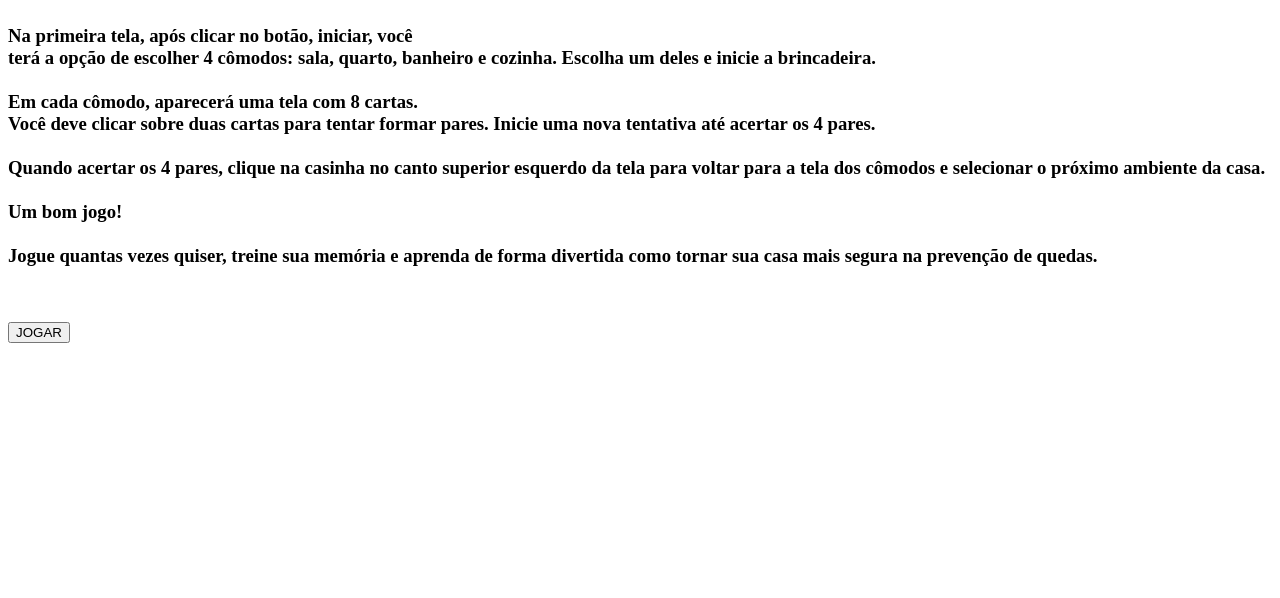
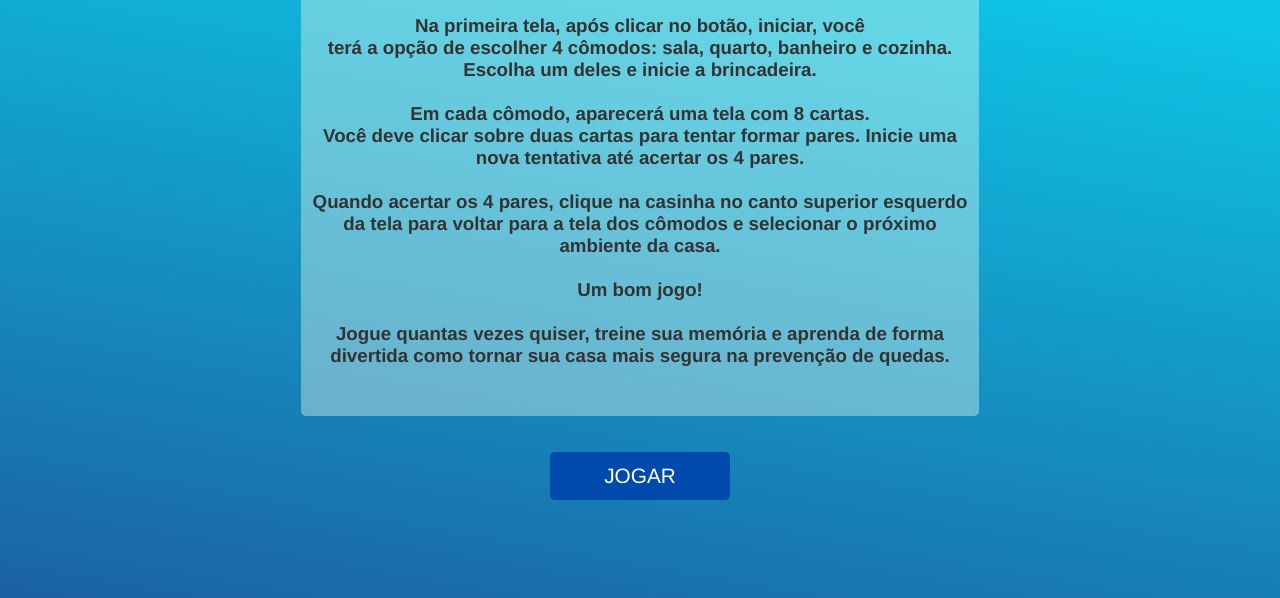
Before and after one commit to prevquedas/MemoryGame, a plain HTML site: page paginas/info.html in a window 1280 px wide. Shown: the part 202-800 px from the top of the page. Drawn offline with Linux system fonts and the light colour scheme; the site is published under a folder, as on GitHub Pages, so addresses that start at the root find nothing.

Commit message:
Update info.html
arrumando

```diff
--- a/paginas/info.html
+++ b/paginas/info.html
@@ -4,9 +4,9 @@
     <meta charset="UTF-8">
     <meta name="viewport" content="width=device-width, initial-scale=1.0">
 
-    <link rel="stylesheet" href="/css/reset.css">
-    <link rel="stylesheet" href="/css/login.css">
-    <link rel="stylesheet" href="/css/game.css">
+    <link rel="stylesheet" href="../css/reset.css">
+    <link rel="stylesheet" href="../css/login.css">
+    <link rel="stylesheet" href="../css/game.css">
 
 
     <title>Início | Jogo da Memoria</title>
```
